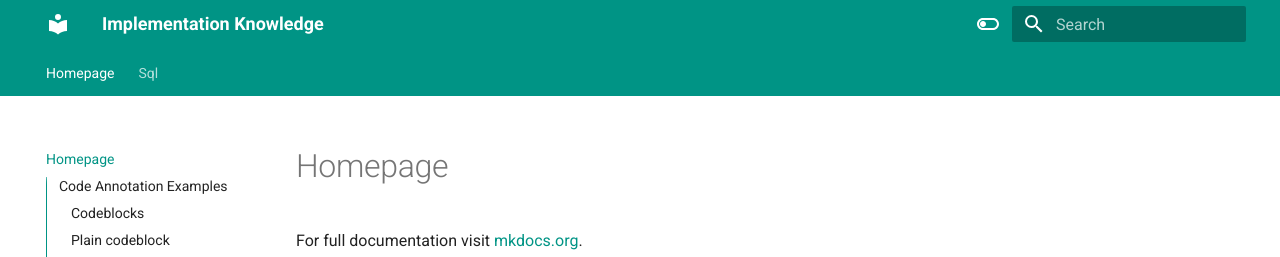
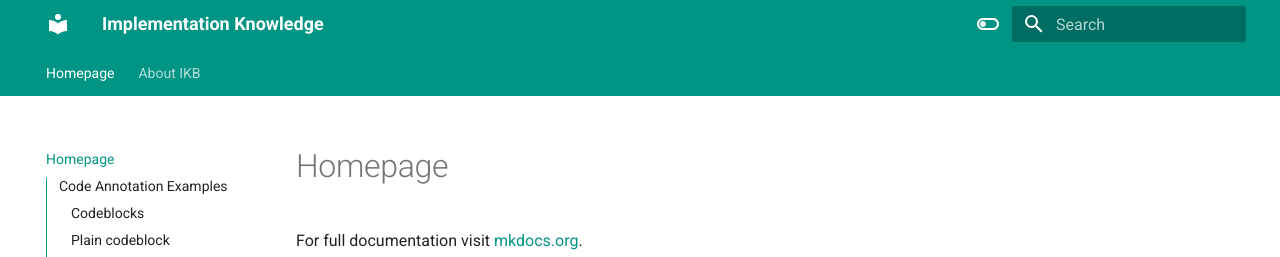
Before and after one commit to justfilipvds/ikb, an MkDocs documentation site: the page built from docs/index.md, in a window 1280 px wide and 900 px high. Shown: the top 257 px of the window. Built offline with MkDocs 1.6.1 and Material for MkDocs 9.7.7, drawn with Linux system fonts in a browser that asks for light colours.

Commit message:
$Adding initial information

```diff
--- /dev/null
+++ b/docs/about.md
@@ -0,0 +1 @@
+# About IKB
--- a/mkdocs.yml
+++ b/mkdocs.yml
@@ -26,6 +26,10 @@ theme:
       primary: teal
       accent: lime
 
+nav:
+    - 'index.md'
+    - 'about.md'
+
 markdown_extensions:
   - pymdownx.highlight:
       anchor_linenums: true
```
